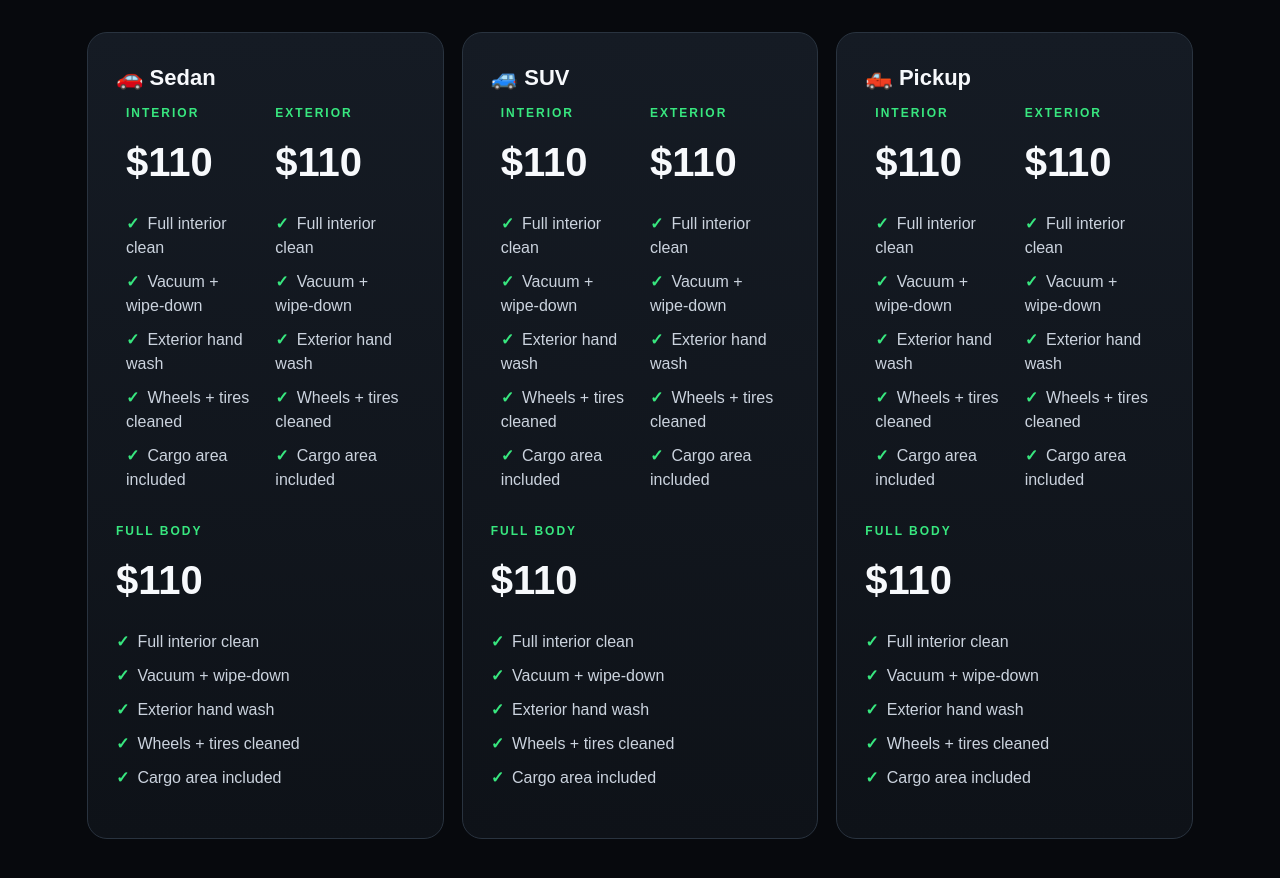
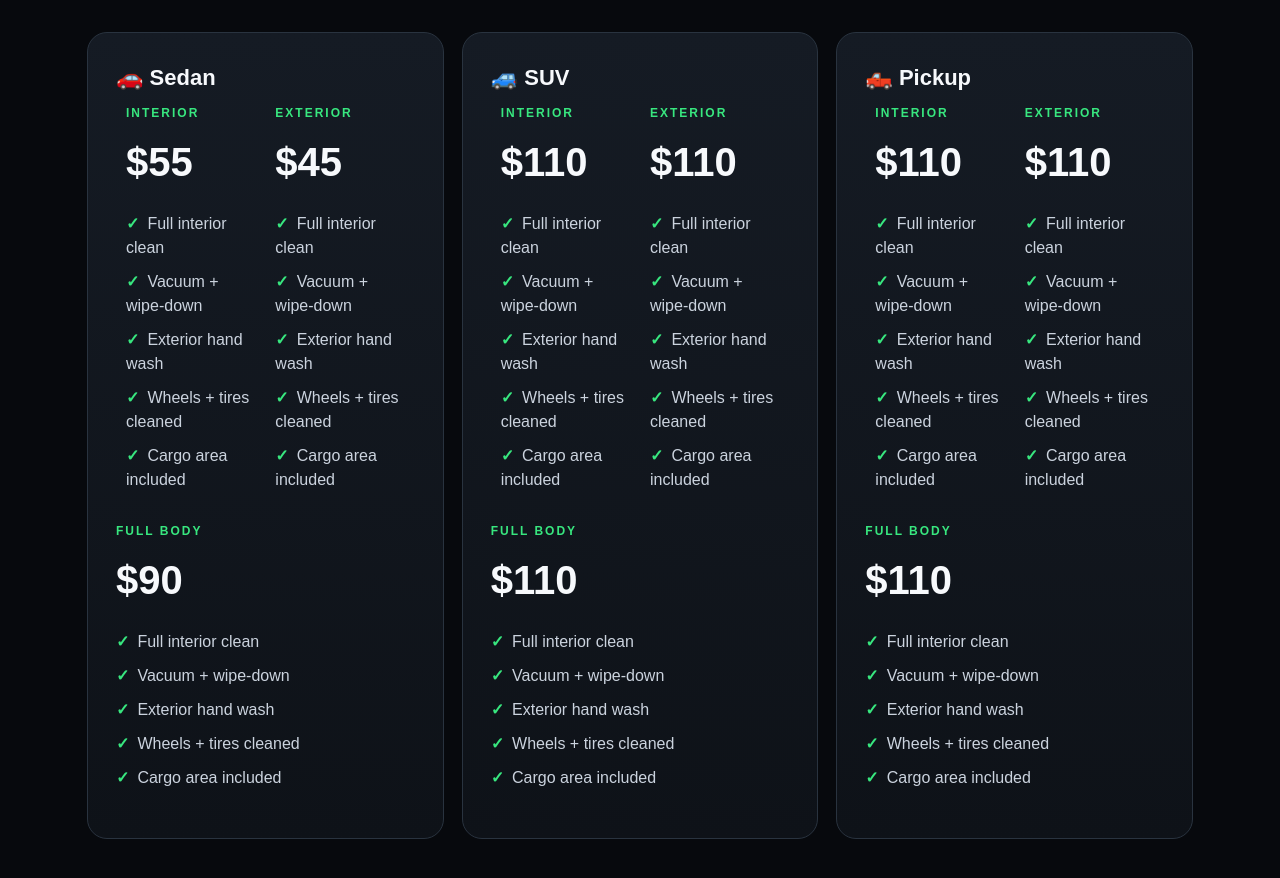
Before and after one commit to anthony-berenshtein/A-C-Auto-Detailing, a plain HTML site: page index.html in a window 1280 px wide. Shown: the part 1006-1884 px from the top of the page. Drawn offline with Linux system fonts and the light colour scheme.

Commit message:
Update index.html

```diff
--- a/index.html
+++ b/index.html
@@ -38,7 +38,7 @@
                     <div class="row">
                         <div class="column">
                             <div class="eyebrow">interior</div>
-                            <div class="price">$110</div>
+                            <div class="price">$55</div>
                             <ul>
                                 <li>Full interior clean</li>
                                 <li>Vacuum + wipe-down</li>
@@ -49,7 +49,7 @@
                         </div>
                         <div class="column">
                             <div class="eyebrow">exterior</div>
-                            <div class="price">$110</div>
+                            <div class="price">$45</div>
                             <ul>
                                 <li>Full interior clean</li>
                                 <li>Vacuum + wipe-down</li>
@@ -60,7 +60,7 @@
                         </div>
                     </div>
                     <div class="eyebrow">Full Body</div>
-                    <div class="price">$110</div>
+                    <div class="price">$90</div>
                     <ul>
                         <li>Full interior clean</li>
                         <li>Vacuum + wipe-down</li>
```
